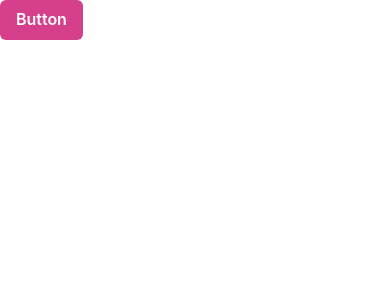
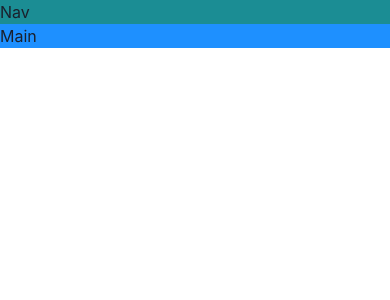
Before and after one commit to OliverFerri/game-hub, a React (Vite) app: page / in a window 390 px wide. Shown: the top 300 px of the page. Built offline with nearby package versions, Linux system fonts and the light colour scheme.

Commit message:
Build a Responsive Layout

```diff
--- a/src/App.tsx
+++ b/src/App.tsx
@@ -1,7 +1,28 @@
-import { Button, ButtonGroup } from "@chakra-ui/react";
+import { Grid, GridItem, Show } from "@chakra-ui/react";
 
 function App() {
-  return <Button colorScheme="pink">Button</Button>;
+  return (
+    <>
+      <Grid
+        templateAreas={{
+          base: `"nav" "main"`,
+          lg: `"nav nav" "aside main"`,
+        }}
+      >
+        <GridItem area="nav" bg="#1B8D94 ">
+          Nav
+        </GridItem>
+        <Show above="lg">
+          <GridItem area="aside" bg="pink ">
+            Aside
+          </GridItem>
+        </Show>
+        <GridItem area="main" bg="dodgerblue ">
+          Main
+        </GridItem>
+      </Grid>
+    </>
+  );
 }
 
 export default App;
```
